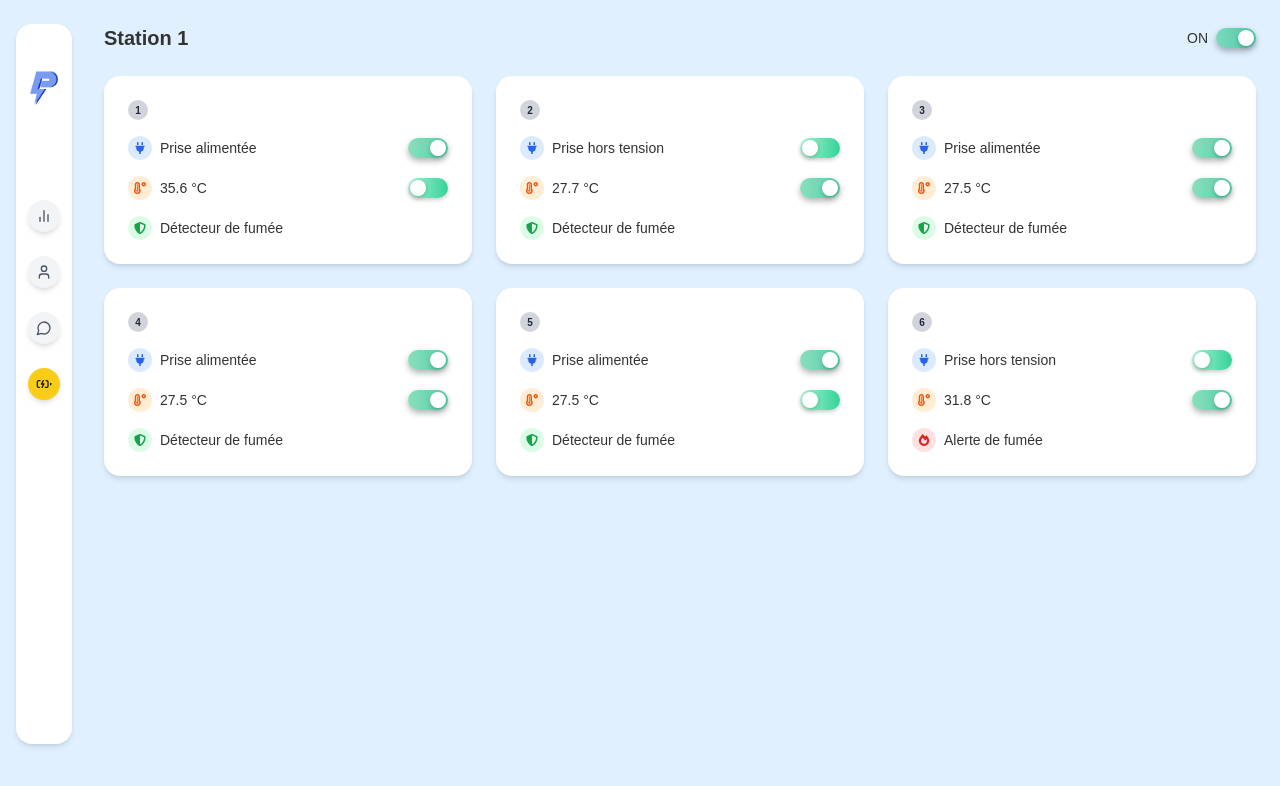
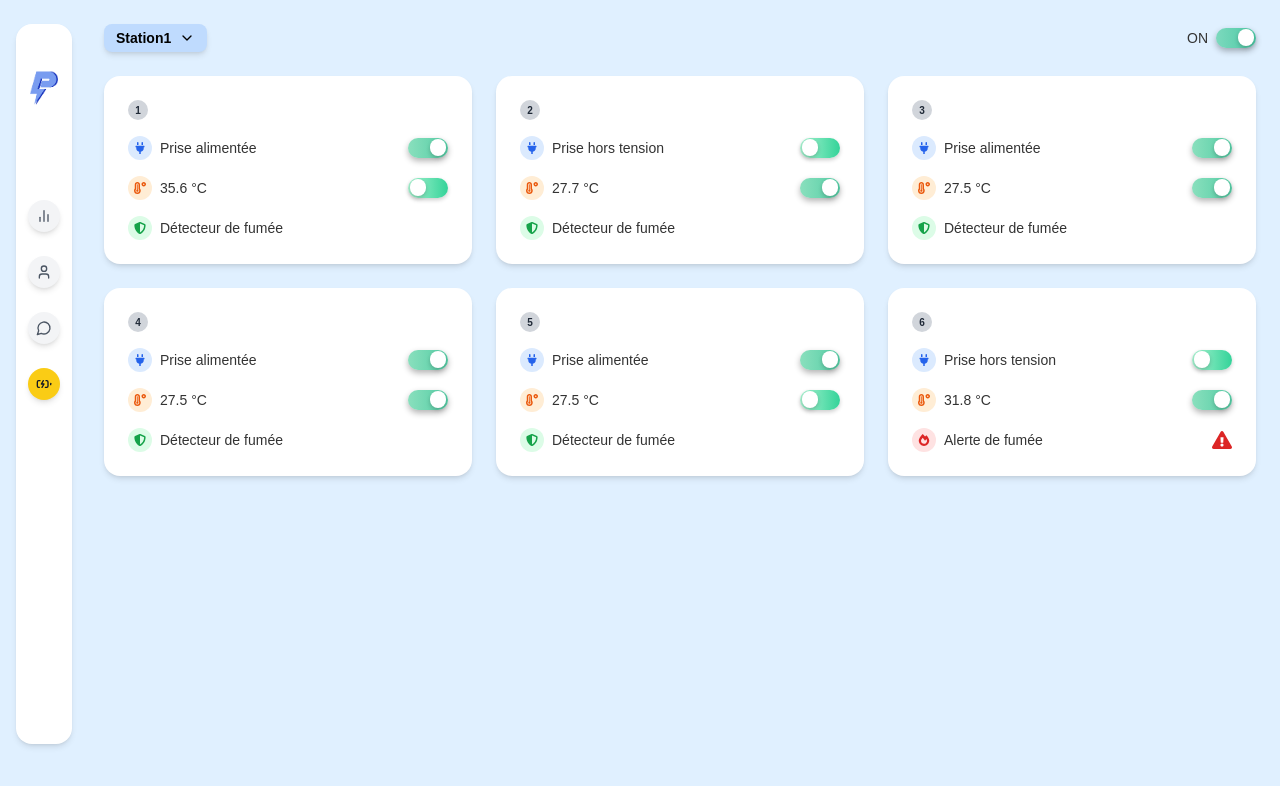
Before and after one commit to HanineBgr/SafyPower, a Next.js app: page /security in a window 1280 px wide. Shown: the top 786 px of the page. Built offline with nearby package versions, Linux system fonts and the light colour scheme.

Commit message:
security screen done

```diff
--- a/src/components/TrackingUser.js
+++ b/src/components/TrackingUser.js
@@ -44,7 +44,7 @@ const TrackingUser = () => {
   return (
     <div className="p-6 bg-white shadow-xl rounded-xl max-w-full mx-auto">
       <h2 className="text-sm font-semibold text-gray-800 mb-6">Individual User Tracking</h2>
-      <div className="overflow-y-auto max-h-[400px] "> {/* Fixed height and scroll enabled */}
+      <div className="overflow-y-auto max-h-[400px] ">
         <table className="min-w-full table-auto">
           <thead>
             <tr>
--- a/src/components/switchbutton.js
+++ b/src/components/switchbutton.js
@@ -1,17 +1,41 @@
-import { useState } from "react";
+import React, { useState } from "react";
 import { ChevronDown } from "lucide-react";
 
-const ChangeStationButton = ({ className }) => {
+const ChangeStationButton = ({ stations, onStationChange, className }) => {
   const [isOpen, setIsOpen] = useState(false);
+  const [selectedStation, setSelectedStation] = useState(stations[0]); // Default to the first station
+
+  const handleStationSelect = (station) => {
+    setSelectedStation(station);
+    setIsOpen(false);
+    onStationChange(station); // Notify parent component
+  };
 
   return (
-    <button
-      onClick={() => setIsOpen(!isOpen)}
-      className={`flex items-center bg-blue-200 text-black font-bold text-sm px-3 py-1 rounded-lg shadow-md ${className}`} // Softer blue and bold text
-    >
-      Change Station
-      <ChevronDown className="ml-2" size={16} /> {/* Reduced the size of the icon */}
-    </button>
+    <div className={`relative ${className}`}>
+      <button
+        onClick={() => setIsOpen(!isOpen)}
+        className="flex items-center bg-blue-200 text-black font-bold text-sm px-3 py-1 rounded-lg shadow-md"
+      >
+        {selectedStation}
+        <ChevronDown className="ml-2" size={16} />
+      </button>
+      {isOpen && (
+        <div className="absolute mt-2 bg-white shadow-lg rounded-md z-10">
+          <ul className="p-2">
+            {stations.map((station) => (
+              <li
+                key={station}
+                onClick={() => handleStationSelect(station)}
+                className="px-4 py-2 hover:bg-blue-100 cursor-pointer"
+              >
+                {station}
+              </li>
+            ))}
+          </ul>
+        </div>
+      )}
+    </div>
   );
 };
 
--- a/src/styles/globals.css
+++ b/src/styles/globals.css
@@ -19,6 +19,7 @@ body {
   background: var(--background);
   font-family: Arial, Helvetica, sans-serif;
 }
+
 /* Custom Scrollbar */
 .scrollbar-thin::-webkit-scrollbar {
   width: 6px;
@@ -67,10 +68,10 @@ button:hover {
 }
 .toggle-switch {
   appearance: none;
-  width: 2.5rem; /* Slightly larger width */
-  height: 1.25rem; /* Slightly larger height */
-  background: linear-gradient(90deg, #a7f3d0, #34d399); /* Smooth gradient */
-  border-radius: 1.25rem; /* Rounded corners */
+  width: 2.5rem; /* Toggle width */
+  height: 1.25rem; /* Toggle height */
+  background: linear-gradient(90deg, #a7f3d0, #34d399);
+  border-radius: 1.25rem; /* Same as height for full roundness */
   position: relative;
   cursor: pointer;
   outline: none;
@@ -80,23 +81,23 @@ button:hover {
 }
 
 .toggle-switch:checked {
-  background: linear-gradient(90deg, #32c88c92, #10b981b7); /* Brighter gradient when active */
-  box-shadow: 0 3px 6px rgba(0, 0, 0, 0.3); /* Slightly elevated shadow */
+  background: linear-gradient(90deg, #32c88c92, #10b981b7);
+  box-shadow: 0 3px 6px rgba(0, 0, 0, 0.3);
 }
 
 .toggle-switch:checked::before {
-  transform: translateX(1.25rem); /* Adjusted for the larger toggle */
+  transform: translateX(1.25rem); /* Adjusted for proper movement */
 }
 
 .toggle-switch::before {
   content: "";
   position: absolute;
-  top: 0.125rem;
-  left: 0.125rem;
-  width: 1rem; /* Slightly larger inner circle */
-  height: 1rem; /* Matches width for perfect circle */
+  top: 0.05rem; /* Moved closer to the top */
+  left: 0.1rem; /* Slightly reduced for centering */
+  width: 1.05rem; /* Circle width */
+  height: 1.05rem; /* Circle height */
   background: white;
   border-radius: 50%;
-  box-shadow: 0 2px 4px rgba(0, 0, 0, 0.2); /* Inner shadow for a 3D effect */
+  box-shadow: 0 2px 4px rgba(0, 0, 0, 0.2);
   transition: transform 0.3s, box-shadow 0.3s;
 }
--- a/src/views/security.tsx
+++ b/src/views/security.tsx
@@ -1,8 +1,21 @@
 import React from "react";
 import Sidebar from "../components/sidebar";
-import { FaPlug, FaTemperatureHigh, FaFireAlt, FaShieldAlt } from "react-icons/fa";
+import ChangeStationButton from "../components/switchbutton";
+import {
+  FaPlug,
+  FaTemperatureHigh,
+  FaFireAlt,
+  FaShieldAlt,
+  FaExclamationTriangle,
+} from "react-icons/fa";
 
 const SecurityDashboard = () => {
+  const stations = ["Station1", "Station2", "Station3"];
+
+  const handleStationChange = (station: string) => {
+    console.log(`Selected Station: ${station}`);
+  };
+
   const boxes = [
     {
       id: 1,
@@ -63,7 +76,9 @@ const SecurityDashboard = () => {
       <div className="flex-1 flex flex-col w-full p-6 ml-20">
         {/* Header */}
         <div className="flex justify-between items-center mb-6">
-          <h1 className="text-xl font-bold">Station 1</h1>
+          <ChangeStationButton
+            stations={stations}
+            onStationChange={handleStationChange} className={undefined}          />
           <div className="flex items-center gap-2">
             <span className="text-sm font-medium">ON</span>
             <input
@@ -82,43 +97,36 @@ const SecurityDashboard = () => {
               className="bg-white rounded-2xl shadow-md p-6 flex flex-col gap-4"
             >
               <div className="flex items-center justify-between">
-                {/* ID inside smaller gray circle */}
                 <div className="w-5 h-5 bg-gray-300 text-gray-800 flex items-center justify-center rounded-full">
                   <span className="text-[10px] font-bold">{box.id}</span>
                 </div>
               </div>
-              <div className="flex items-center justify-between">
-                {/* Icon inside circle */}
-                <div className="flex items-center gap-2">
-                  <div className="w-6 h-6 bg-blue-100 text-blue-600 flex items-center justify-center rounded-full">
-                    <FaPlug className="w-3 h-3" />
-                  </div>
-                  <span className="text-sm">{box.status}</span>
+              <div className="flex items-center">
+                <div className="w-6 h-6 bg-blue-100 text-blue-600 flex items-center justify-center rounded-full mr-2">
+                  <FaPlug className="w-3 h-3" />
                 </div>
+                <span className="text-sm">{box.status}</span>
                 <input
                   type="checkbox"
                   checked={box.switch1}
-                  className="toggle-switch w-8 h-4 rounded-full"
+                  className="toggle-switch w-8 h-4 rounded-full ml-auto"
+                />
+              </div>
+              <div className="flex items-center">
+                <div className="w-6 h-6 bg-orange-100 text-orange-600 flex items-center justify-center rounded-full mr-2">
+                  <FaTemperatureHigh className="w-3 h-3" />
+                </div>
+                <span className="text-sm">{box.temperature}</span>
+                <input
+                  type="checkbox"
+                  checked={box.switch2}
+                  className="toggle-switch w-8 h-4 rounded-full ml-auto"
                 />
               </div>
               <div className="flex items-center justify-between">
-                {/* Icon inside circle */}
-                <div className="flex items-center gap-2">
-                  <div className="w-6 h-6 bg-orange-100 text-orange-600 flex items-center justify-center rounded-full">
-                    <FaTemperatureHigh className="w-3 h-3" />
-                  </div>
-                  <span className="text-sm">{box.temperature}</span>
-                </div>
-                <input
-                  type="checkbox"
-                  checked={box.switch2}
-                  className="toggle-switch w-8 h-4 rounded-full"
-                />
-              </div>
-              <div className="flex items-center justify-between">
-                <div className="flex items-center gap-2">
+                <div className="flex items-center">
                   <div
-                    className={`w-6 h-6 flex items-center justify-center rounded-full ${
+                    className={`w-6 h-6 flex items-center justify-center rounded-full mr-2 ${
                       box.smokeDetector
                         ? "bg-green-100 text-green-600"
                         : "bg-red-100 text-red-600"
@@ -131,11 +139,12 @@ const SecurityDashboard = () => {
                     )}
                   </div>
                   <span className="text-sm">
-                    {box.smokeDetector
-                      ? "Détecteur de fumée"
-                      : "Alerte de fumée"}
+                    {box.smokeDetector ? "Détecteur de fumée" : "Alerte de fumée"}
                   </span>
                 </div>
+                {!box.smokeDetector && box.temperature === "31.8 °C" && (
+                  <FaExclamationTriangle className="w-5 h-5 text-red-600 ml-auto" />
+                )}
               </div>
             </div>
           ))}
```
